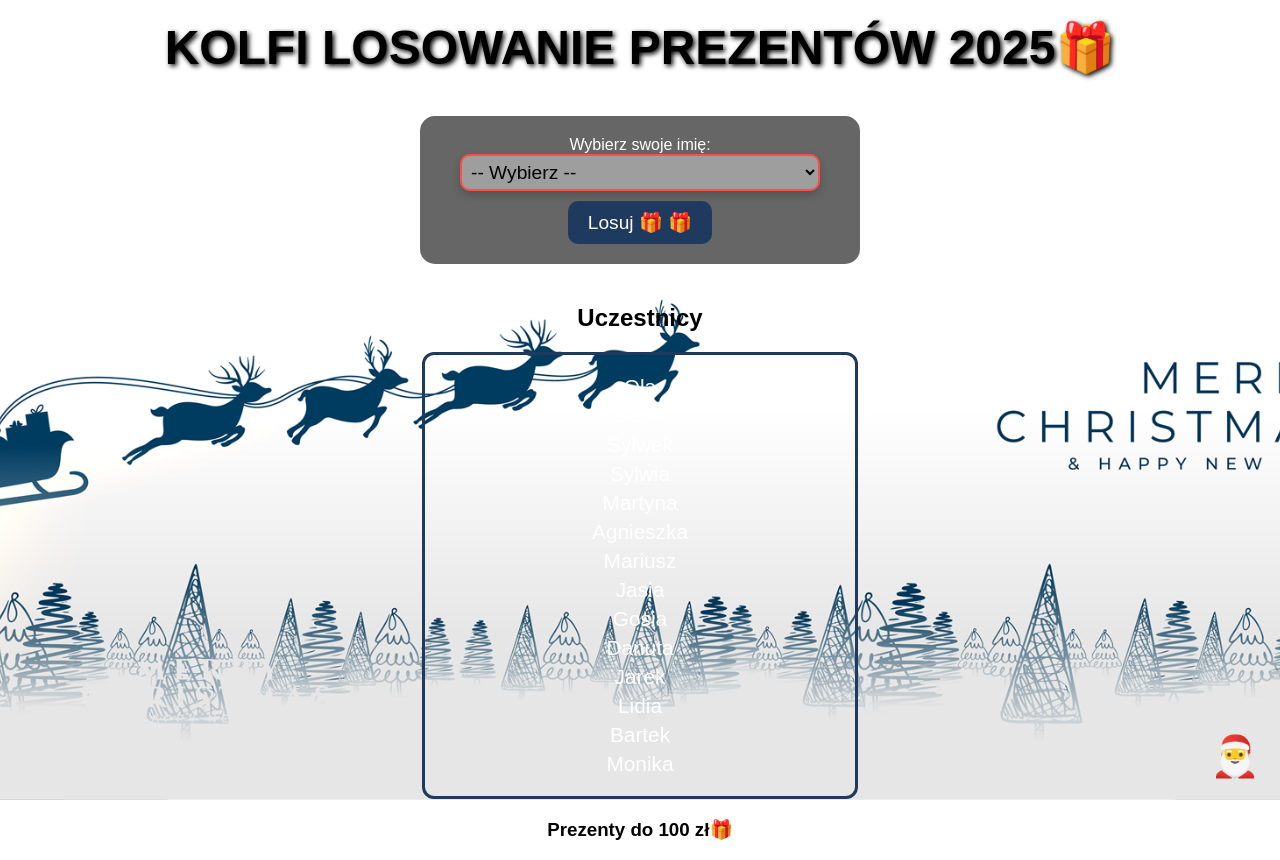
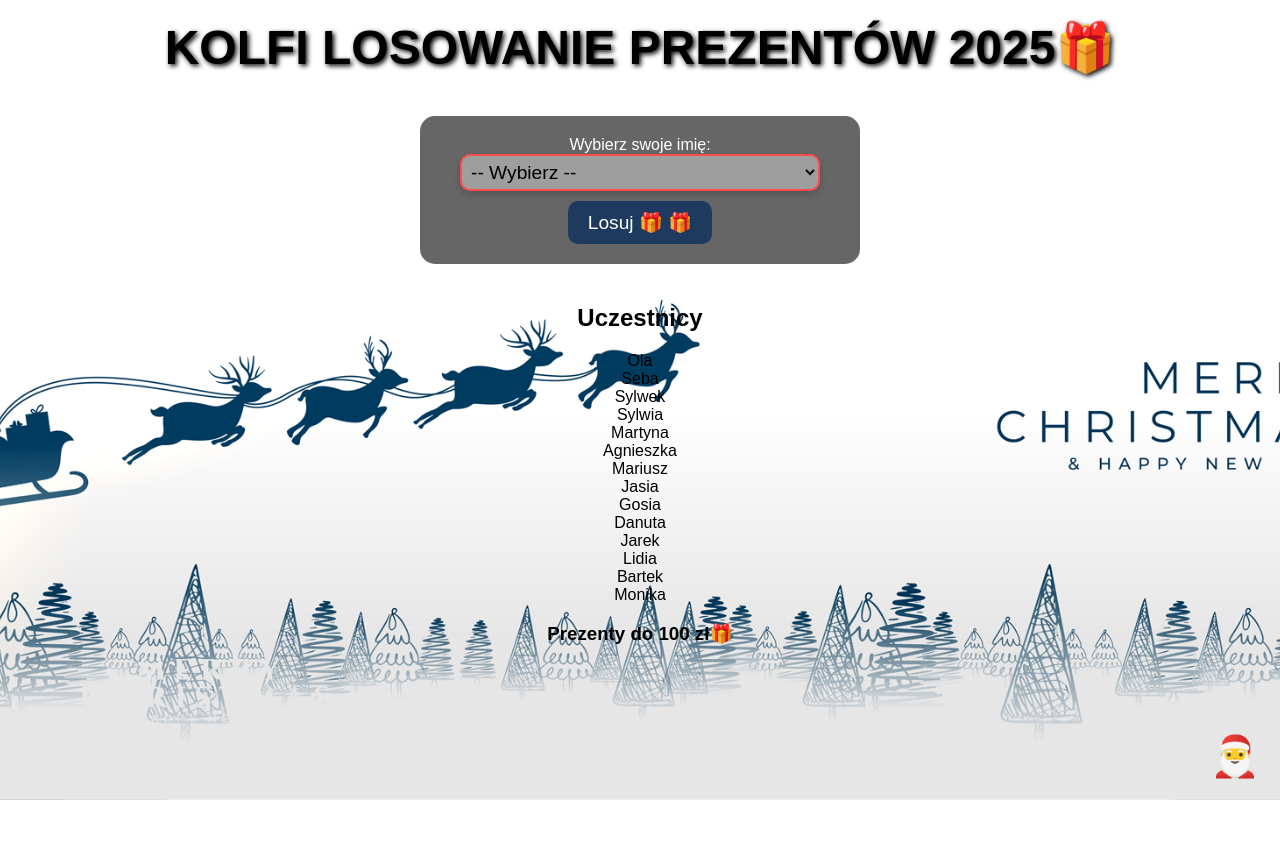
Before and after one commit to Wasett/-wi-ta-Kolfi, a Flask app: page / in a window 1280 px wide. After the commit the page ends 800 px from the top, so only its background shows below. Run offline with Flask 3, Linux system fonts and the light colour scheme; grey boxes are pictures that could not be loaded.

Commit message:
Update index.html

```diff
--- a/templates/index.html
+++ b/templates/index.html
@@ -16,29 +16,6 @@
             list-style-type: none;
             padding-left: 0;
             margin-left: 0;
-        }
-
-        /* 🔹 Ramka listy uczestników w kolorze sań */
-        ul.participants,
-        ul {
-            border: 3px solid #1E3A5F; /* kolor sań z obrazka */
-            border-radius: 12px;
-            padding: 15px;
-            max-width: 400px;
-            margin: 20px auto;
-            background-color: transparent; /* przezroczyste tło */
-        }
-
-        /* 🔹 Kolor napisów w li (imiona) taki jak tło */
-        ul li {
-            color: #fff; /* jasny kolor tła z obrazka */
-            font-size: 1.3em;
-            margin: 5px 0;
-        }
-
-        /* 🔹 Napis "wylosował" czarny, dla kontrastu */
-        .draw-result {
-            color: black;
         }
     </style>
 </head>
```
